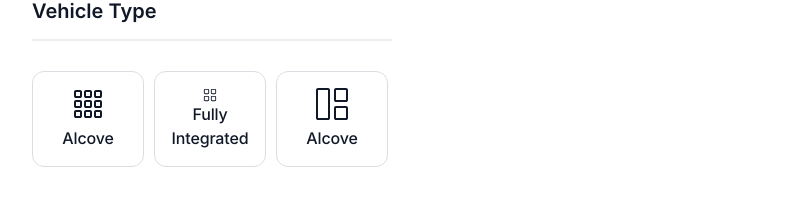
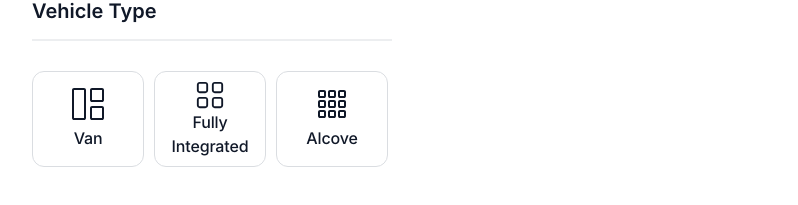
Before and after one commit to instreamer1/traveltrucks-frontend, a React (Vite) app: page /catalog in a window 1280 px wide. Shown: the part 546-751 px from the top of the page, without its empty margins (20-818 px from the left). Built offline with nearby package versions, Linux system fonts and the light colour scheme; no server answers.

Commit message:
fix SaidBar css

```diff
--- a/src/components/SaidBar/SaidBar.jsx
+++ b/src/components/SaidBar/SaidBar.jsx
@@ -168,12 +168,12 @@ const SaidBar = () => {
             }`}
             onClick={() => handleTypeChange('alcove')}>
             <svg className={css.icon}>
-              <use href={`${iconSprite}#icon-bi_grid-3x3-gap`}></use>
+              <use href={`${iconSprite}#icon-bi_grid-1x2`}></use>
             </svg>
-            Alcove
+           Van
           </button>
           <button
-            className={`${css.filterOption} ${
+            className={`${css.filterOption} ${css.filterOptionIntegr}  ${
               filters.vehicleType === 'fullyIntegrated' ? css.selected : ''
             }`}
             onClick={() => handleTypeChange('fullyIntegrated')}>
@@ -188,7 +188,7 @@ const SaidBar = () => {
             }`}
             onClick={() => handleTypeChange('panelTruck')}>
             <svg className={css.icon}>
-              <use href={`${iconSprite}#icon-bi_grid-1x2`}></use>
+              <use href={`${iconSprite}#icon-bi_grid-3x3-gap`}></use>
             </svg>
             Alcove
           </button>
```
